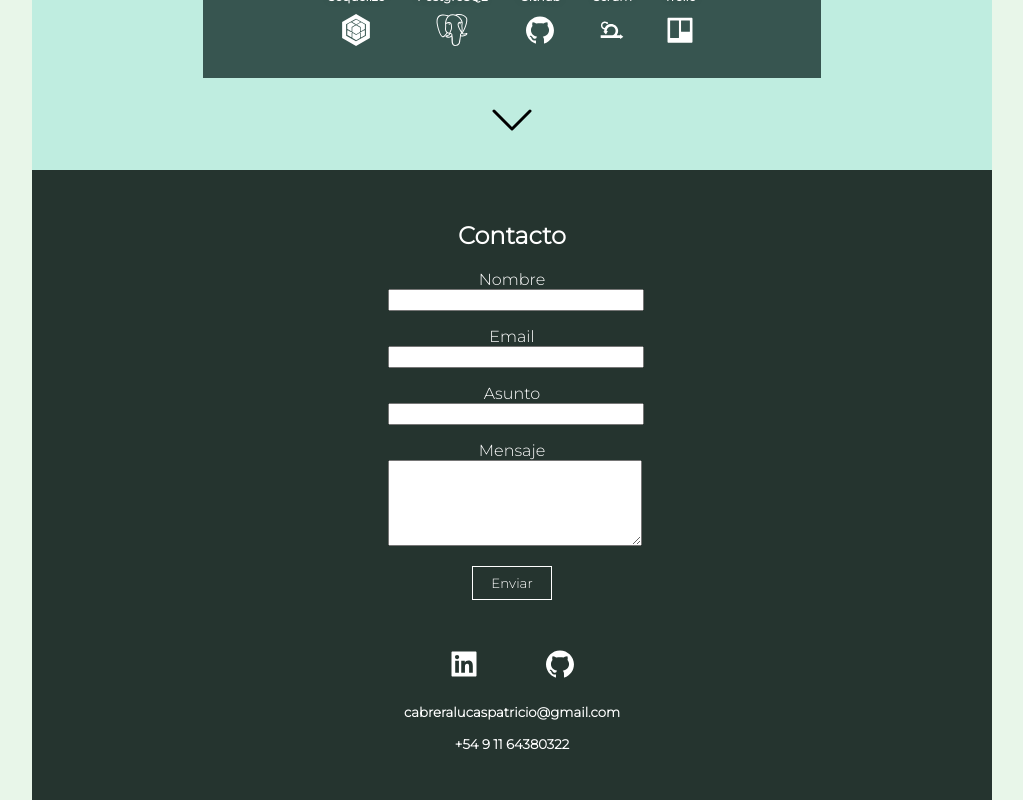
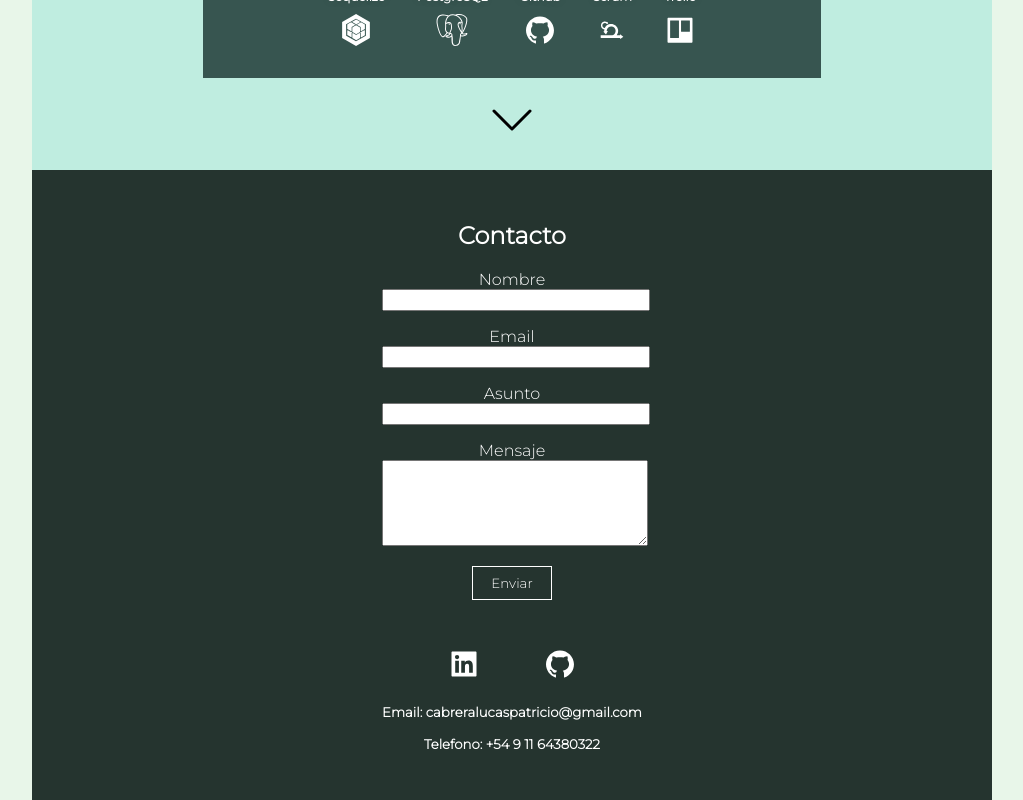
Before and after one commit to cabreraluc/portfolio, a React (Create React App) app: page / in a window 1280 px wide. Shown: the part 2414-3214 px from the top of the page, without its empty margins (128-1151 px from the left). Built offline with nearby package versions, Linux system fonts and the light colour scheme.

Commit message:
3 commit

```diff
--- a/src/components/MainPage.jsx
+++ b/src/components/MainPage.jsx
@@ -255,8 +255,8 @@ export default function MainPage(){
 
 
                 </div>
-                <h5 style={{margin:"1rem"}}>cabreralucaspatricio@gmail.com</h5>
-                    <h5 style={{margin:"1rem"}}>+54 9 11 64380322</h5>
+                <h5 style={{margin:"1rem"}}>Email: cabreralucaspatricio@gmail.com</h5>
+                    <h5 style={{margin:"1rem"}}>Telefono: +54 9 11 64380322</h5>
             </div>
 
           </div>
```
